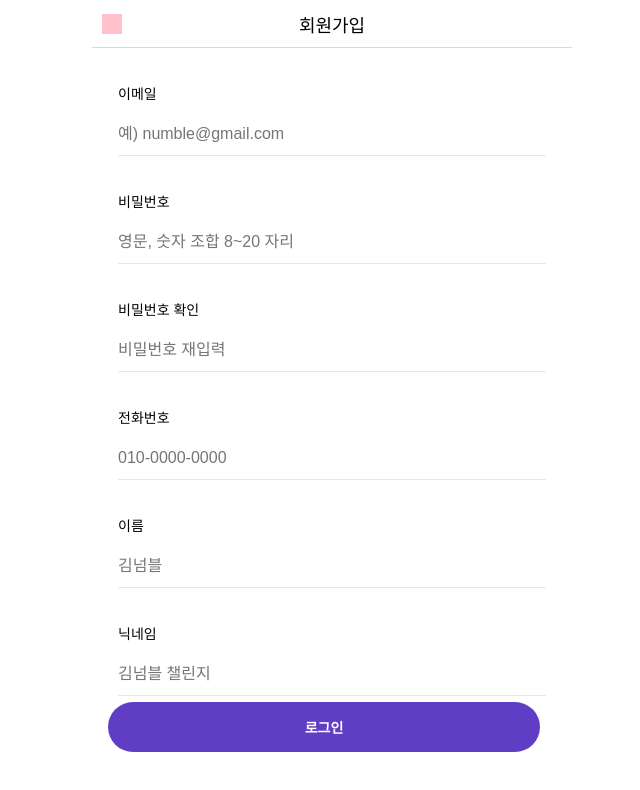
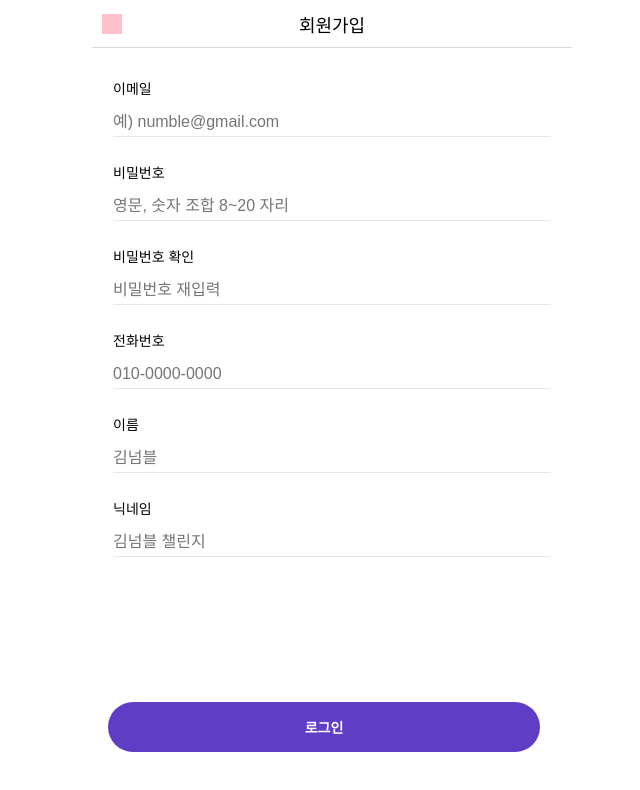
Before and after one commit to soolsul/soolsul-client, a Next.js app: page /signup in a window 1280 px wide. Shown: the top 790 px of the page, without its empty margins (308-948 px from the left). Built offline with nearby package versions, Linux system fonts and the light colour scheme; no server answers.

Commit message:
[Feat] 회원가입 post 요청 구현

```diff
--- a/src/apis/network.ts
+++ b/src/apis/network.ts
@@ -1,7 +1,7 @@
-import axios, { AxiosInstance } from "axios";
-import { getToken } from "@lib/utils";
-import { InterceptorCallbackType } from "./type";
-import { LoginType } from "@lib/types/user";
+import axios, { AxiosInstance } from 'axios';
+import { getToken } from '@lib/utils';
+import { InterceptorCallbackType } from './type';
+import { LoginType, SignupType } from '@lib/types/user';
 
 /**
  * REST API 관련 클래스
@@ -16,7 +16,7 @@ export class Network {
     this._instance = axios.create({
       baseURL,
       headers: {
-        "x-auth-token": this._token,
+        'x-auth-token': this._token,
       },
     });
   }
@@ -26,7 +26,10 @@ export class Network {
    */
   user = {
     login: async ({ id, password }: LoginType) => {
-      return this._instance.post("/login", { id, password });
+      return this._instance.post('/login', { id, password });
+    },
+    join: async ({ email, password, phoneNumber, name, nickname }: SignupType) => {
+      return this._instance.post('/join', { email, password, phoneNumber, name, nickname });
     },
   };
 
--- a/src/apis/users.tsx
+++ b/src/apis/users.tsx
@@ -1,5 +1,5 @@
-import { LoginType } from "@lib/types/user";
-import APIS from "./network";
+import { LoginType, SignupType } from '@lib/types/user';
+import APIS from './network';
 
 /**
  * 로그인하기
@@ -18,3 +18,26 @@ export function login(data: LoginType) {
     }
   });
 }
+
+/**
+ * 회원가입 하기
+ * @param id 유저 아이디
+ * @param password 비밀번호
+ * @param phoneNumber 전화번호
+ * @param name 이름
+ * @param nickname 닉네임
+ */
+export function signup(data: SignupType) {
+  console.log(data);
+  return new Promise((resolve, reject) => {
+    try {
+      (async () => {
+        const result = await APIS.user.join(data);
+        console.log(APIS);
+        resolve(result);
+      })();
+    } catch (error) {
+      reject(error);
+    }
+  });
+}
--- a/src/components/pages/login/LoginInput.tsx
+++ b/src/components/pages/login/LoginInput.tsx
@@ -1,48 +1,43 @@
-//// src/component/pages/login/LoginInput.tsx
-//// import { TextInput } from '@components/Input'
-import React, { useState } from 'react'
-import styled from 'styled-components'
+import React, { useState } from 'react';
+import styled from 'styled-components';
 
 interface IInputProps {
-  id: 'email' | 'password'
-  title: string
-  placeHolderText: string
+  id: 'email' | 'password' | 'confirmPassword' | 'phoneNumber' | 'name' | 'nickname';
+  title: string;
+  placeHolderText: string;
+  onChange: (e: React.ChangeEvent<HTMLInputElement>) => void;
+  value: string;
 }
 
-function LoginInput({ id, title, placeHolderText }: IInputProps) {
-  const [inputValue, setInputValue] = useState('')
-
-  const handleChangeInputValue = (e: React.ChangeEvent<HTMLInputElement>) => {
-    setInputValue(e.target.value)
-  }
-
+function LoginInput({ id, title, placeHolderText, onChange, value }: IInputProps) {
   return (
     <Wrapper>
-      <div className='title'>{title}</div>
+      <div className="title">{title}</div>
       <Input
-        id={'search' + id}
-        value={inputValue}
-        onChange={handleChangeInputValue}
+        id={id}
+        value={value}
+        onChange={onChange}
         placeholder={placeHolderText}
         alt={'입력창'}
+        type={id.includes('password') || id.includes('confirmPassword') ? 'password' : ''}
       />
     </Wrapper>
-  )
+  );
 }
 
-export default LoginInput
+export default LoginInput;
 
 const Wrapper = styled.div`
   display: flex;
   flex-direction: column;
   padding: 5px 0;
-  margin: 10px;
+  margin: 5px;
 
   .title {
     margin-bottom: 10px;
     font-size: 14px;
   }
-`
+`;
 
 const Input = styled.input`
   width: 100%;
@@ -50,8 +45,8 @@ const Input = styled.input`
   border-bottom: 1px solid #e6e6e6;
   border-radius: 0px;
   text-align: start;
-  padding: 12px 0px;
+  padding: 5px 0px;
   font-size: 16px;
   font-weight: 400;
   margin-bottom: 5px;
-`
+`;
--- a/src/lib/types/user.ts
+++ b/src/lib/types/user.ts
@@ -3,4 +3,12 @@ export type LoginType = {
   password: string;
 };
 
-export type DeviceType = "mobile" | "web";
+export type SignupType = {
+  email: string;
+  password: string;
+  name: string;
+  phoneNumber: string;
+  nickname: string; // nickname unique
+};
+
+export type DeviceType = 'mobile' | 'web';
--- a/src/pages/signup/index.tsx
+++ b/src/pages/signup/index.tsx
@@ -1,79 +1,99 @@
-import React, { useState } from 'react'
-import styled from 'styled-components'
-import { CommonButton, CommonWrapper, Header } from '@components/common'
-import { LoginInput } from '@components/pages/login'
-import { useRouter } from 'next/router'
-import { setRevalidateHeaders } from 'next/dist/server/send-payload'
+import React, { useState } from 'react';
+import styled from 'styled-components';
+import { CommonButton, CommonWrapper, Header } from '@components/common';
+import { LoginInput } from '@components/pages/login';
+import { useRouter } from 'next/router';
+import { signup } from '@apis/users';
 
 function Signup() {
-  const router = useRouter()
-  // const { loginInfo, handleChangeLoginInfo, handleLoginSubmit } = useLogin()
-  // const { id, password } = loginInfo
+  const router = useRouter();
 
   const [data, setData] = useState({
     email: '',
     password: '',
     confirmPassword: '',
-    phoneNum: '',
+    phoneNumber: '',
     name: '',
     nickname: '',
-  })
+  });
 
-  const handleInputValue = ({ inputItem }) => {
+  const handleInputValue = (e: React.ChangeEvent<HTMLInputElement>) => {
+    const inputValue = e.target.value;
+    const inputID = e.target.id;
+
     setData({
       ...data,
-      inputItem,
-    })
-  }
+      [inputID]: inputValue,
+    });
+  };
+
+  const submitSignup = async () => {
+    if (data.password !== data.confirmPassword) {
+      alert('패스워드가 일치하지 않습니다.');
+    } else if (data.email && data.password && data.confirmPassword && data.phoneNumber && data.name && data.nickname) {
+      await signup(data)
+        .then((res) => {
+          console.log(res);
+          router.push('map');
+        })
+        .catch((err) => console.log('회원가입 에러 : ', err.message));
+    } else {
+      alert('가입 정보를 다  채워주세요');
+    }
+  };
 
   return (
     <Wrapper>
       <Header title={'회원가입'} />
       <LoginContainer>
         <LoginInput
-          id='email'
+          id="email"
           title={'이메일'}
           placeHolderText={'예) numble@gmail.com'}
-          handleInputChange={handleInputValue}
+          onChange={handleInputValue}
+          value={data.email}
         />
         <LoginInput
-          id='password'
+          id="password"
           title={'비밀번호'}
           placeHolderText={'영문, 숫자 조합 8~20 자리'}
+          onChange={handleInputValue}
+          value={data.password}
         />
         <LoginInput
-          id='password'
+          id="confirmPassword"
           title={'비밀번호 확인'}
           placeHolderText={'비밀번호 재입력'}
+          onChange={handleInputValue}
+          value={data.confirmPassword}
         />
         <LoginInput
-          id='password'
+          id="phoneNumber"
           title={'전화번호'}
           placeHolderText={'010-0000-0000'}
+          onChange={handleInputValue}
+          value={data.phoneNumber}
         />
-        <LoginInput id='password' title={'이름'} placeHolderText={'김넘블'} />
+        <LoginInput id="name" title={'이름'} placeHolderText={'김넘블'} onChange={handleInputValue} value={data.name} />
+
         <LoginInput
-          id='password'
+          id="nickname"
           title={'닉네임'}
           placeHolderText={'김넘블 챌린지'}
+          onChange={handleInputValue}
+          value={data.nickname}
         />
-        <CommonBtn
-          onClick={() => {
-            router.push('/login')
-          }}
-        >
-          로그인
-        </CommonBtn>
+        <CommonBtn onClick={submitSignup}>로그인</CommonBtn>
       </LoginContainer>
     </Wrapper>
-  )
+  );
 }
 
-export default Signup
+export default Signup;
 
 const Wrapper = styled(CommonWrapper)`
   background-color: #fff;
-`
+`;
 
 const LoginContainer = styled.div`
   display: flex;
@@ -82,11 +102,11 @@ const LoginContainer = styled.div`
   padding: 20px 16px;
   // justify-content: start;
   // align-items: center;
-`
+`;
 
 const CommonBtn = styled(CommonButton)`
   position: absolute;
   bottom: 2rem;
   margin: 1rem auto;
   width: 90%;
-`
+`;
```
Also changed, not shown: src/pages/index.tsx (+28 -28 lines).
